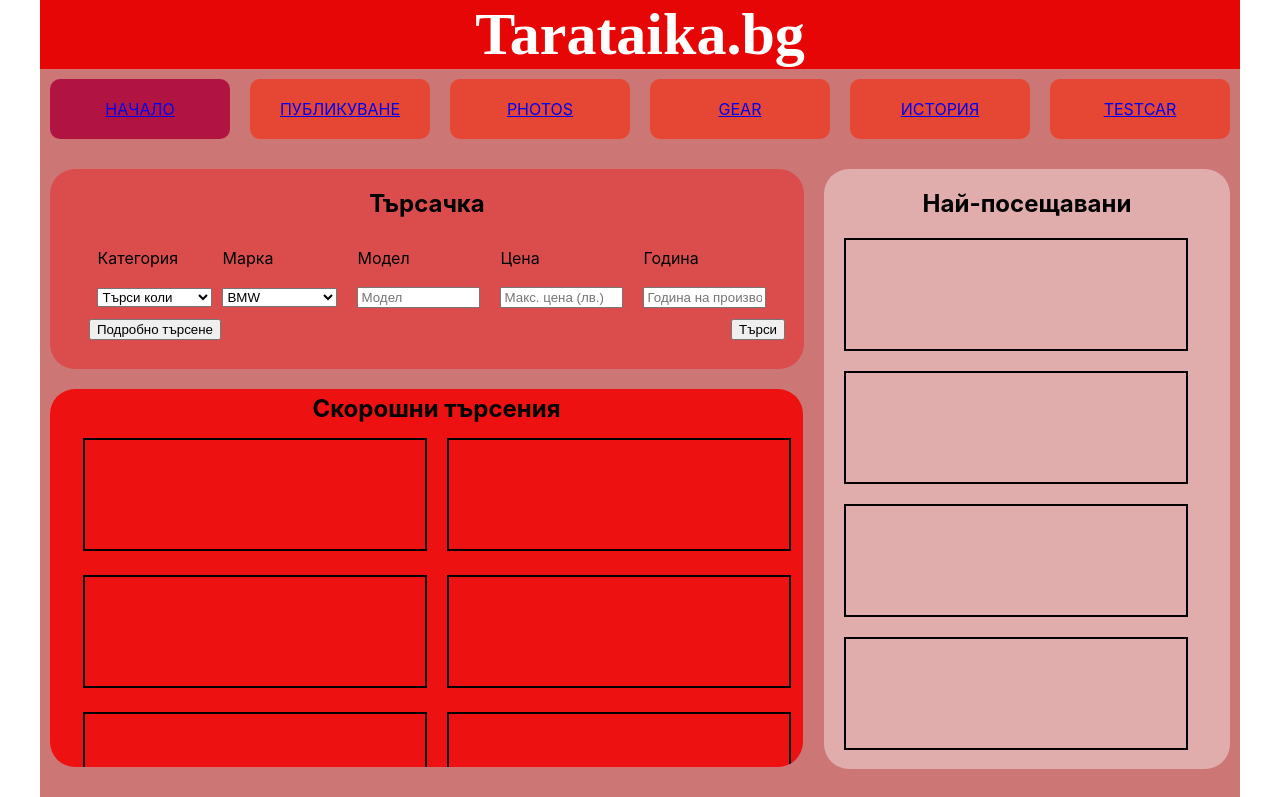
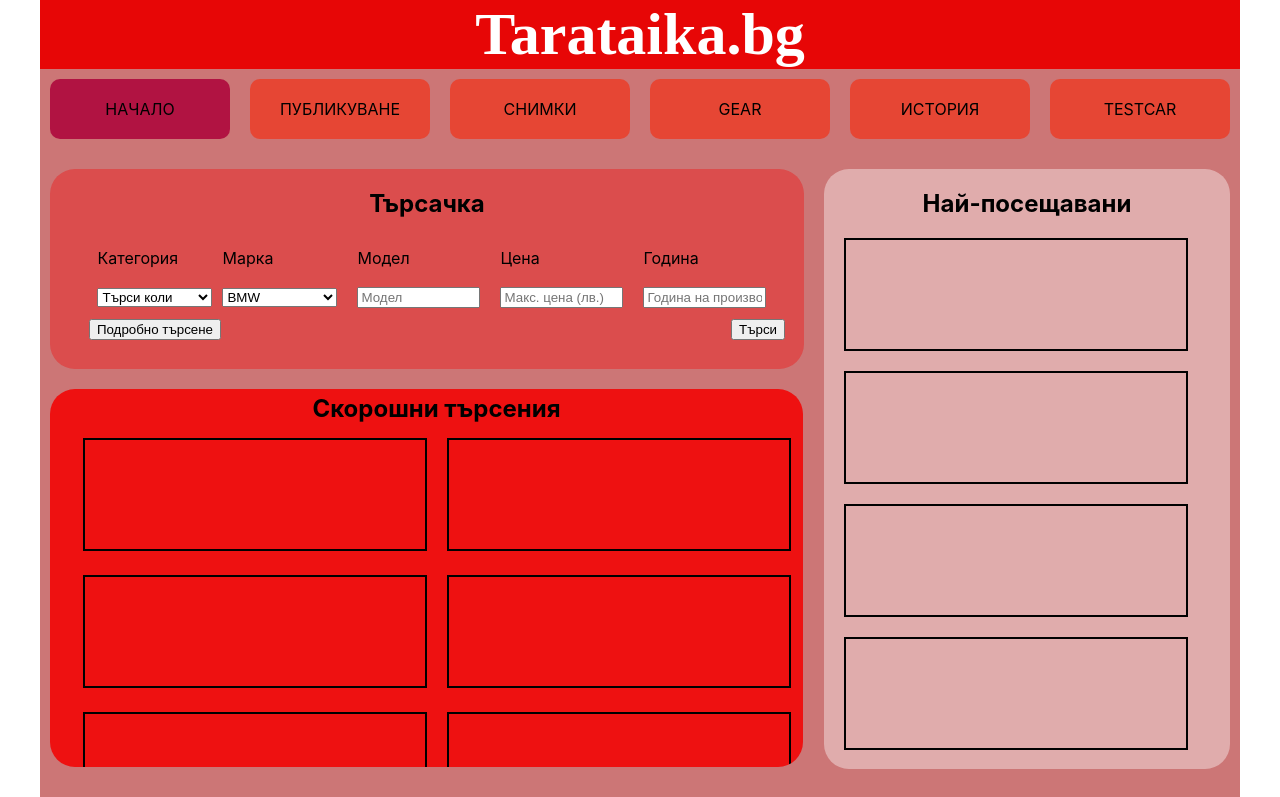
Before and after one commit to BAR-TU/tarataika.bg, a React (Create React App) app in the folder frontend/client/: page / in a window 1280 px wide. Shown: the top 797 px of the page. Built offline with nearby package versions, Linux system fonts and the light colour scheme.

Commit message:
Clean up after migration

```diff
--- a/frontend/client/src/App/App.js
+++ b/frontend/client/src/App/App.js
@@ -1,9 +1,6 @@
-import React, { Component } from 'react';
-import { Route, Switch } from 'react-router-dom';
+import React from 'react';
 import './App.css';
-import Home from './pagesTest/Home';
 import Header from './pagesTest/Header';
-import List from './pages/List';
 
 class App extends React.Component {
   render() {
--- a/frontend/client/src/App/pagesTest/Header.js
+++ b/frontend/client/src/App/pagesTest/Header.js
@@ -2,15 +2,16 @@ import React from 'react';
 import {
     BrowserRouter as Router,
     Switch,
-    Route,
-    Link
+    Route
 } from 'react-router-dom';
 
 import Home from './Home';
 import Trivia from './Trivia';
 import VehicleTemplate from './VehicleTemplate'
+import { HomeButton, PublicButton, PhotosButton, GearButton, TriviaButton, TestCarButton } from './NavComponent';
 
-function Header() {
+class Header extends React.Component {
+    render() {
     return (
         <Router>
             <header>
@@ -18,12 +19,12 @@ function Header() {
 
                 <nav>
                     <ul className="menu">
-                        <li className="selected" id="home"> <Link to="/">Начало</Link></li>
-                        <li>  <Link to="/">Публикуване</Link></li>
-                        <li>  <Link to="/">Photos</Link></li>
-                        <li>  <Link to="/">Gear</Link></li>
-                        <li id="trivia">  <Link to="/trivia">История</Link></li>
-                        <li id="testcar">  <Link to="/vehicletemplate">TestCar</Link></li>
+                        <HomeButton />
+                        <PublicButton />
+                        <PhotosButton />
+                        <GearButton />
+                        <TriviaButton />
+                        <TestCarButton />
                       </ul>
                 </nav>
             </header>
@@ -35,6 +36,7 @@ function Header() {
             </Switch>
         </Router>
     );
+    }
 }
 
 export default Header;
--- a/frontend/client/src/App/pagesTest/Home.js
+++ b/frontend/client/src/App/pagesTest/Home.js
@@ -1,5 +1,4 @@
 import React from "react";
-import { Helmet } from 'react-helmet';
 
 class Home extends React.Component {
     componentDidMount() {
@@ -16,7 +15,7 @@ class Home extends React.Component {
         box[0].style.maxHeight = 200 + "px";
         button[0].addEventListener("click", function() {
 
-            if (box[0].style.maxHeight != "200px") {
+            if (box[0].style.maxHeight !== "200px") {
                 box[0].style.maxHeight = 200 + "px";
                 button[0].style.marginTop = 0 + "px";
 
--- /dev/null
+++ b/frontend/client/src/App/pagesTest/NavComponent.js
@@ -0,0 +1,66 @@
+import React from 'react';
+import { useHistory } from "react-router-dom";
+
+const HomeButton = () => {
+ let history = useHistory();
+
+ const handleClick = () => {
+  history.push("/");
+ }
+
+ return (
+    <li className="selected" id="home" onClick={ handleClick }> Начало</li>
+ );
+}
+
+const PublicButton = () => {
+    let history = useHistory();
+    const handleClick = () => {
+        history.push("/");
+    }
+    return (
+        <li onClick={ handleClick }> Публикуване</li>
+    );
+}
+
+const PhotosButton = () => {
+    let history = useHistory();
+    const handleClick = () => {
+        history.push("/");
+    }
+    return (
+        <li onClick={ handleClick }> Снимки</li>
+    );
+}
+
+const GearButton = () => {
+    let history = useHistory();
+    const handleClick = () => {
+        history.push("/");
+    }
+    return (
+        <li onClick={ handleClick }> Gear</li>
+    );
+}
+
+const TriviaButton = () => {
+    let history = useHistory();
+    const handleClick = () => {
+        history.push("/trivia");
+    }
+    return (
+        <li id="trivia" onClick={ handleClick }> История</li>
+    );
+}
+
+const TestCarButton = () => {
+    let history = useHistory();
+    const handleClick = () => {
+        history.push("/vehicletemplate");
+    }
+    return (
+        <li id="testcar" onClick={ handleClick }> TestCar</li>
+    );
+}
+
+export { HomeButton, PublicButton, PhotosButton, GearButton, TriviaButton, TestCarButton };
```
Also changed, not shown: frontend/client/src/App/pages/Home.js (deleted, +0 -20 lines), frontend/client/src/scripts/expandSearchBox.js (deleted, +0 -32 lines), frontend/client/src/scripts/navButtons.js (deleted, +0 -20 lines), frontend/client/src/scripts/vhlisting.js (deleted, +0 -50 lines).
